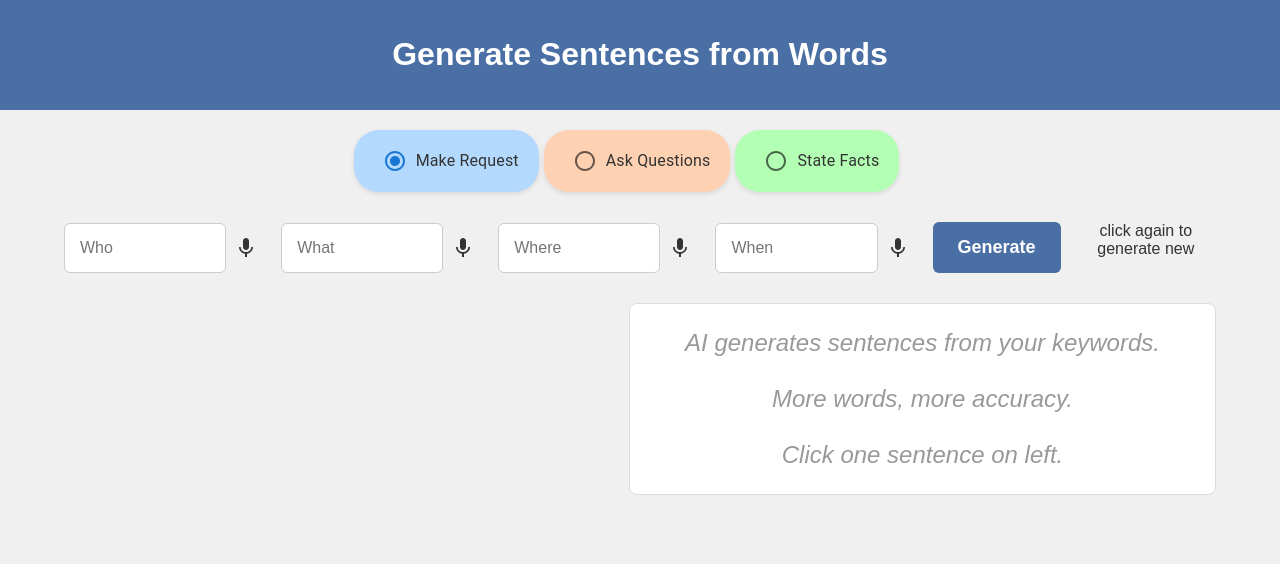
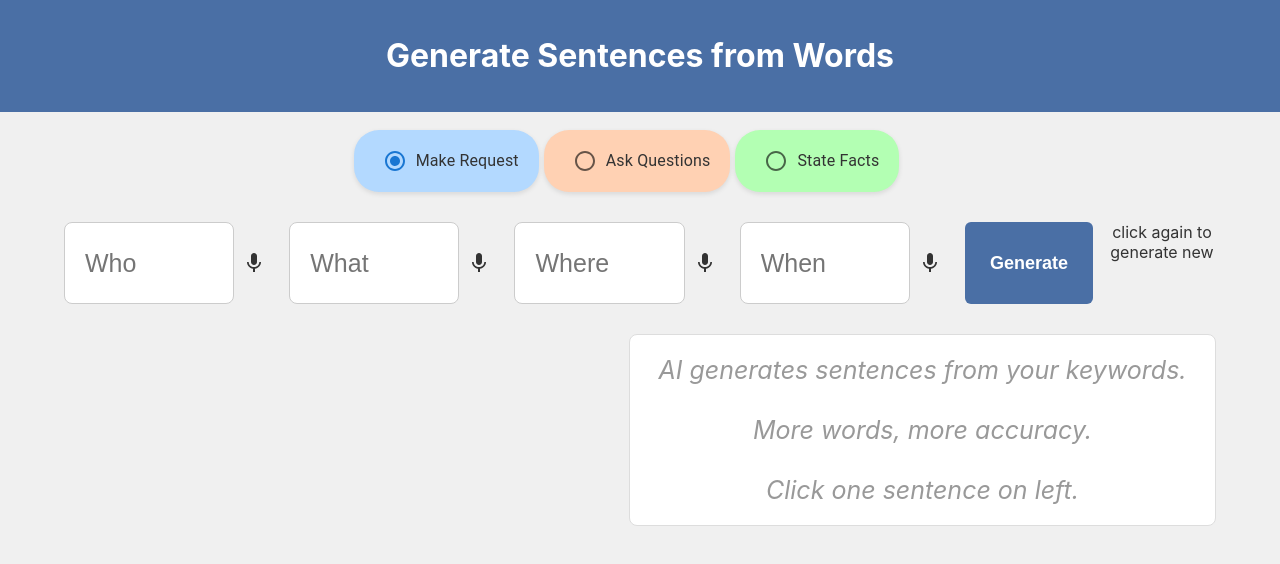
Before and after one commit to maomao123321/Generate-sentences-from-keywords, a React (Create React App) app: page / in a window 1280 px wide. Shown: the top 564 px of the page. Built offline with nearby package versions, Linux system fonts and the light colour scheme.

Commit message:
Update App.css

```diff
--- a/src/App.css
+++ b/src/App.css
@@ -1,5 +1,5 @@
 body, html {
-  font-family: 'Robot', Arial, sans-serif;
+  font-family: 'Robot'Arial, sans-serif;
   height: 100%;
   margin: 0;
   padding: 0;
@@ -39,7 +39,7 @@ body, html {
   padding: 10px 20px;
   border-radius: 25px;
   font-weight: bold;
-  font-size: 18px;
+  font-size: 25px !important;
   transition: all 0.3s ease;
   box-shadow: 0 2px 5px rgba(0,0,0,0.1);
   color: #333;
@@ -62,11 +62,12 @@ body, html {
 }
 
 .input-section input[type="text"] {
-  padding: 15px;
-  border-radius: 6px;
+  padding: 20px;
+  border-radius: 8px;
   border: 1px solid #ccc;
-  width: 18%;
-  font-size: 16px;
+  width: 25%;
+  height: 40px;
+  font-size: 25px;
 }
 
 .input-section button {
@@ -100,7 +101,7 @@ body, html {
   justify-content: space-between;
   align-items: center;
   cursor: pointer;
-  font-size: 20px;
+  font-size: 25px;
 }
 
 .selected-sentence-box {
@@ -113,7 +114,7 @@ body, html {
   display: flex;
   justify-content: center;
   align-items: center;
-  font-size: 24px;
+  font-size: 25px;
   font-weight: bold;
   color: #333;
 }
```
